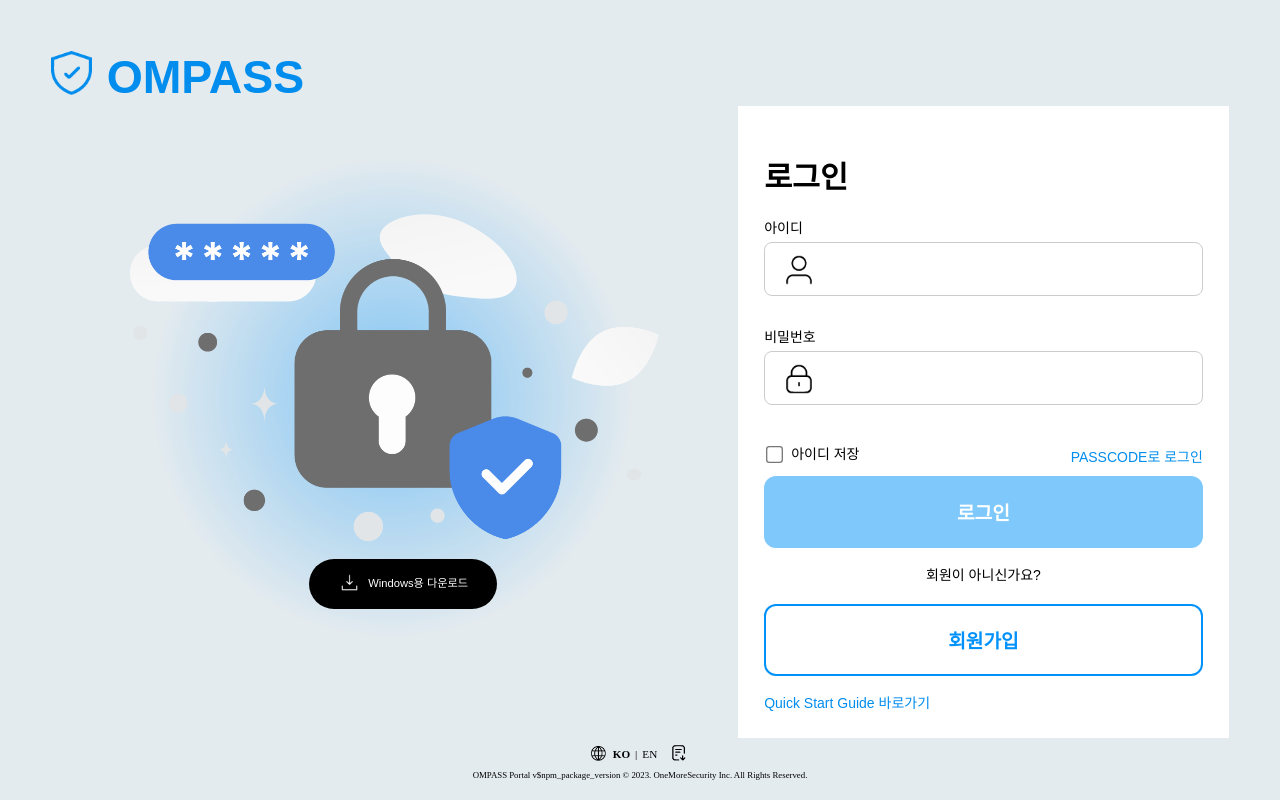
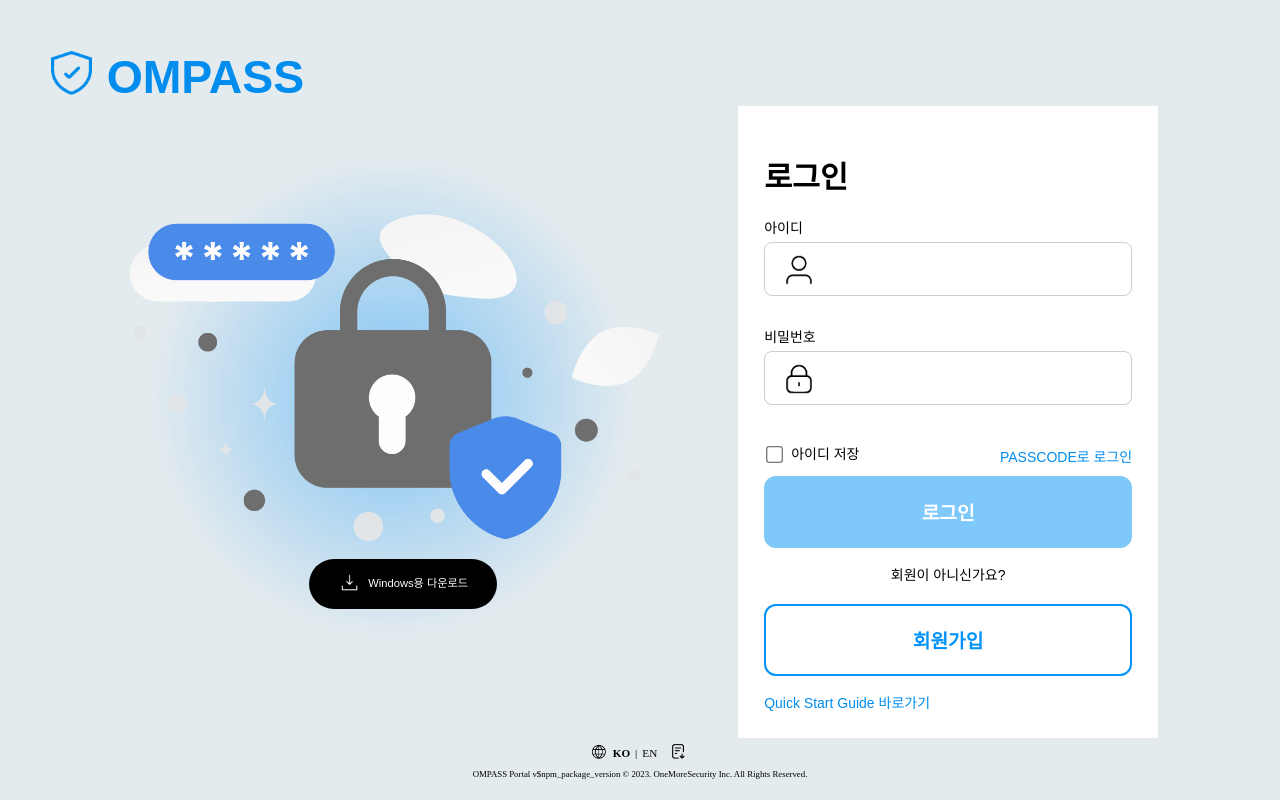
Before and after one commit to ing1355/OMPASSv2-ADMIN, a React (Create React App) app: page / in a window 1280 px wide. Built offline with nearby package versions, Linux system fonts and the light colour scheme; a web font is replaced by a local one.

Commit message:
로그인 페이지 하단 다국어 설정 및 매뉴얼 아이콘 반응형에 따라 재조정

```diff
--- a/src/Components/Login/Login.css
+++ b/src/Components/Login/Login.css
@@ -103,22 +103,36 @@
 
 .login_footer_locale_img {
   position: relative;
-  top: 3px;
+  top: 2px;
   margin-right: 2px;
-  width: 15px;
+  width: 14px;
 }
 
 .login_footer_manual_download_img {
   position: relative;
-  top: 5px;
-  width: 20px;
+  top: 4px;
+  width: 19px;
 }
 
 /* 반응형 */
 
-@media (min-width: 1400px) {
+@media (min-width: 1200px) {
   .login_form_container {
-    /* margin: 10%; */
+    width: 75%;
+  }
+  .login_footer_locale_img {
+    width: 14px;
+  }
+  .login_footer_manual_download_img {
+    width: 19px;
+  }
+  .login_form_title {
+    font-size: 1.9rem;
+  }
+}
+
+@media (min-width: 1300px) {
+  .login_form_container {
     width: 75%;
   }
   .login_footer_locale_img {
@@ -138,10 +152,10 @@
     width: 60%;
   }
   .login_footer_locale_img {
-    width: 20px;
+    width: 16px;
   }
   .login_footer_manual_download_img {
-    width: 25px;
+    width: 21px;
   }
   .login_form_title {
     font-size: 2.1rem;
@@ -153,4 +167,13 @@
     margin: 10%;
     width: 50%;
   }
+  .login_footer_locale_img {
+    width: 16px;
+  }
+  .login_footer_manual_download_img {
+    width: 21px;
+  }
+  .login_form_title {
+    font-size: 2.1rem;
+  }
 }
```
